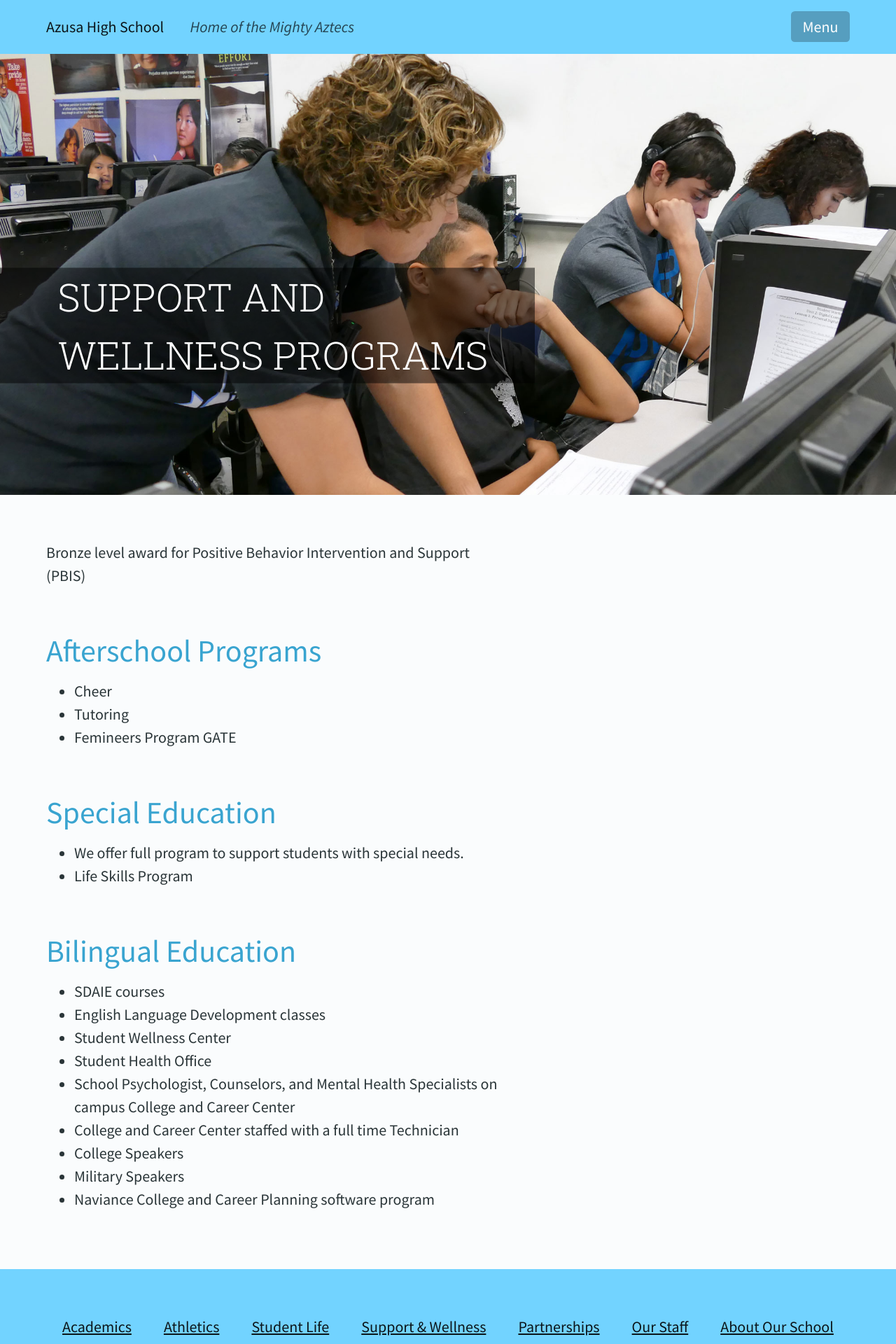
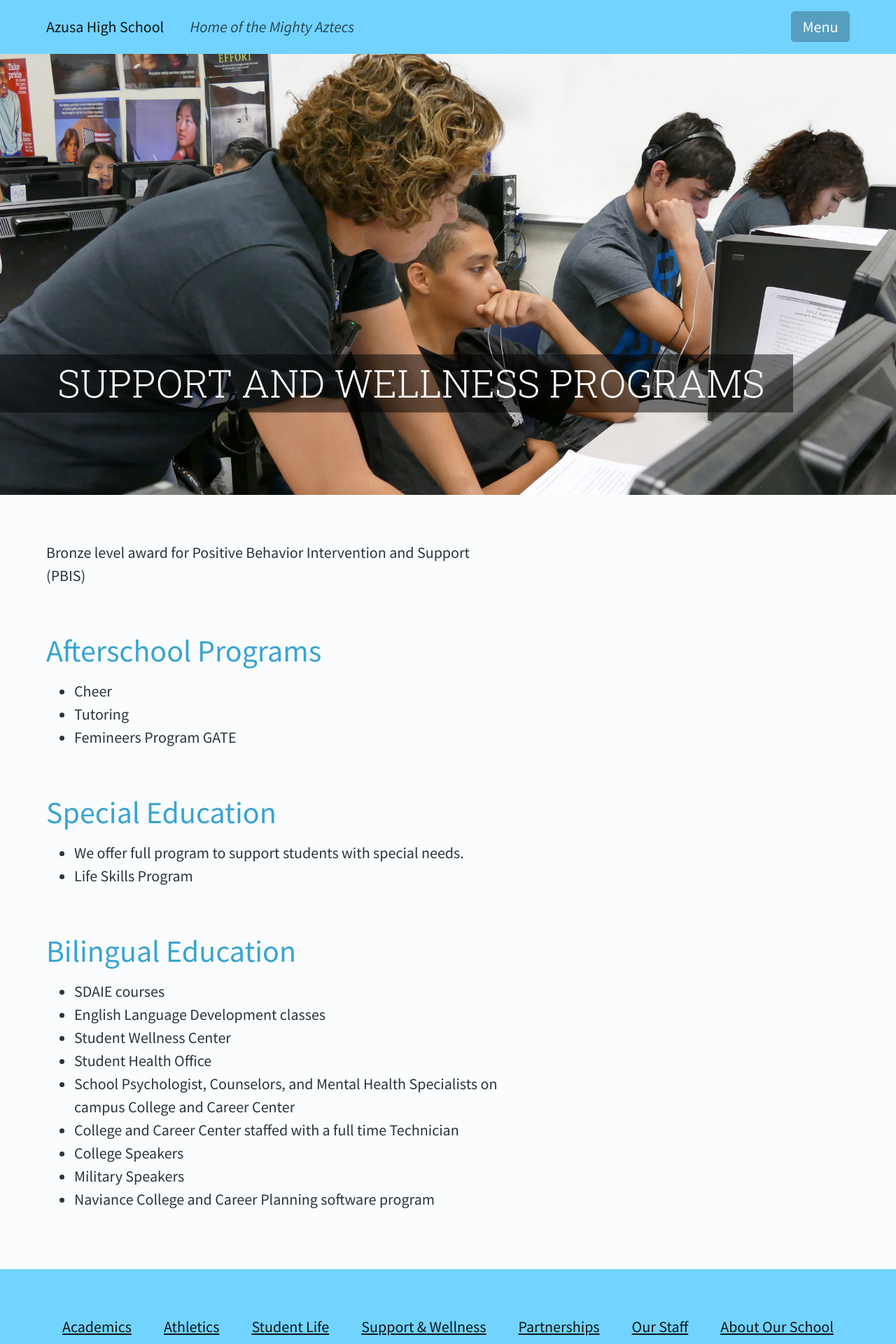
Before and after one commit to jimthoburn/azusa, a Jekyll site: the page built from wellness.markdown, in a window 1280 px wide. Shown: the top 1920 px of the page at 70% size. Built offline with Jekyll 4.4.1, drawn with Linux system fonts in a browser that asks for light colours.

Commit message:
Make main headline look nice.

```diff
--- a/_css/layout.css
+++ b/_css/layout.css
@@ -273,6 +273,7 @@
       transform: translateY(-150%);
       background: black;
       background: rgba(0, 0, 0, 0.5);
+      max-width: none;
     }
     main > p:first-child + h1 + p,
     main > p:first-child + h1 + ul,
--- a/css/shared.css
+++ b/css/shared.css
@@ -449,6 +449,7 @@
               transform: translateY(-150%);
       background: black;
       background: rgba(0, 0, 0, 0.5);
+      max-width: none;
     }
     main > p:first-child + h1 + p,
     main > p:first-child + h1 + ul,
```
Also changed, not shown: 1 other file.
